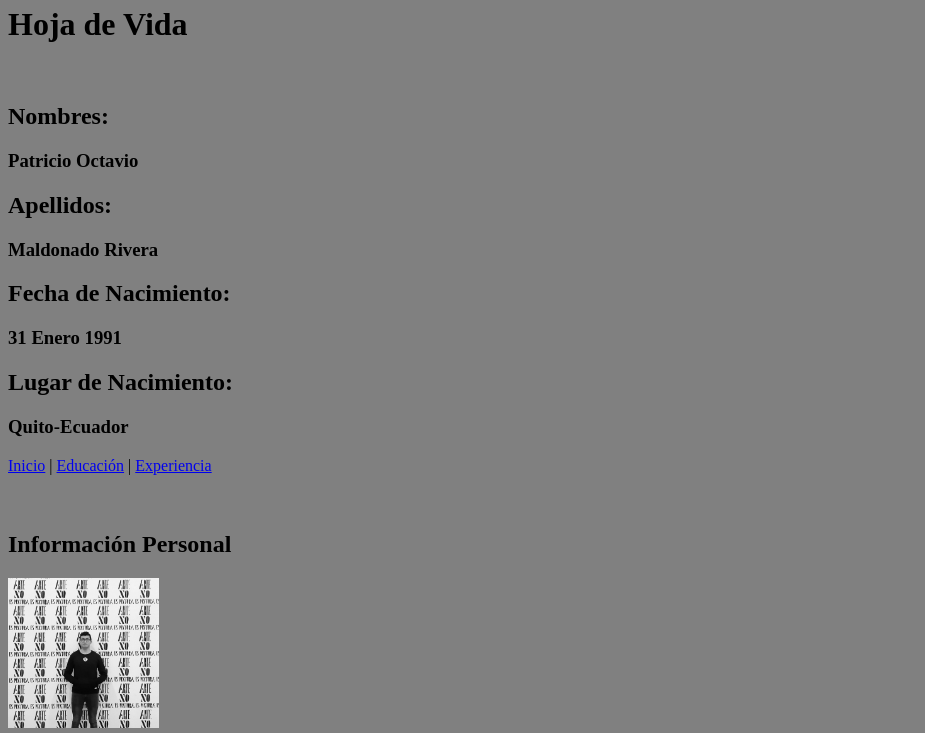
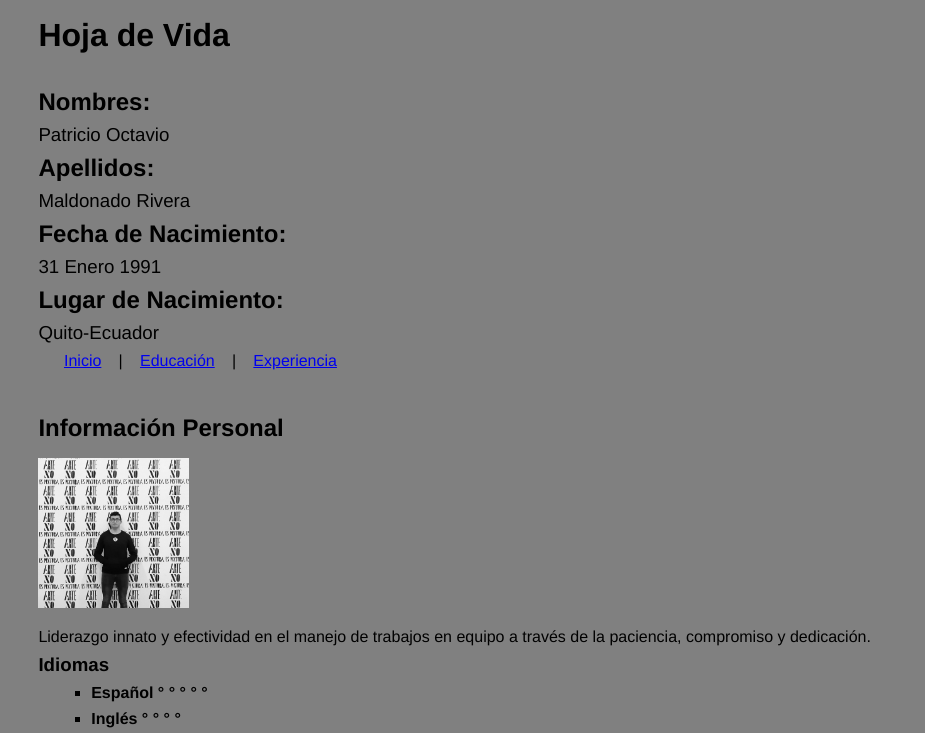
Before and after one commit to patozef91/Fundamentos-HTML_Patricio_Maldonado, a plain HTML site: page index.html in a window 1280 px wide. Shown: the part 227-960 px from the top of the page, without its empty margins (0-925 px from the left). Drawn offline with Linux system fonts and the light colour scheme.

Commit message:
Selectores con WildCards en CSS

```diff
--- a/css/master.css
+++ b/css/master.css
@@ -5,3 +5,36 @@ body{
 footer{
   margin-top: 50px;
 }
+
+#contenedor{
+  font-family: helvetica;
+  font-size: 16px;
+}
+
+#encabezado{
+  display: block;
+  margin: 0 auto;
+}
+
+.itemIdioma{
+  list-style-type: square;
+}
+
+/* Pone un margen a todo el contenido de la página en relación al viewport */
+*{
+  margin: 1vh 1vw;
+}
+
+/* selecciona los h3 que estén precedidos directamente por un h2 */
+h2 + h3{
+  font-weight: lighter;
+}
+
+/* parrafos que esten precedidos por un h2 */
+h2 ~ p{
+  text-align: justify;
+}
+
+ul li{
+  font-weight: bold;
+}
--- a/index.html
+++ b/index.html
@@ -7,8 +7,8 @@
     <link rel="stylesheet" href="css/master.css">
     <title>Hoja de Vida</title>
   </head>
-  <body>
-    <header>
+  <body id="contenedor">
+    <header id="encabezado">
       <img src="img/logoPM.svg" alt="Logo Patricio Maldonado" height="200">
       <h1>Hoja de Vida</h1><br>
     <h2>Nombres: </h2> <h3>Patricio Octavio</h3>
@@ -28,8 +28,8 @@
     <img src="img/foto.jpg" alt="Foto Personal" height="150">
     <p>Liderazgo innato y efectividad en el manejo de trabajos en equipo a través de la paciencia, compromiso y dedicación.</p>
       <h3>Idiomas</h3>
-      <ul>
-        <li>Español    ° ° ° ° °</li>
+      <ul class="itemIdioma">
+        <li >Español    ° ° ° ° °</li>
         <li>Inglés     ° ° ° °</li>
         <li>Portugués  ° °</li>
       </ul>
```
